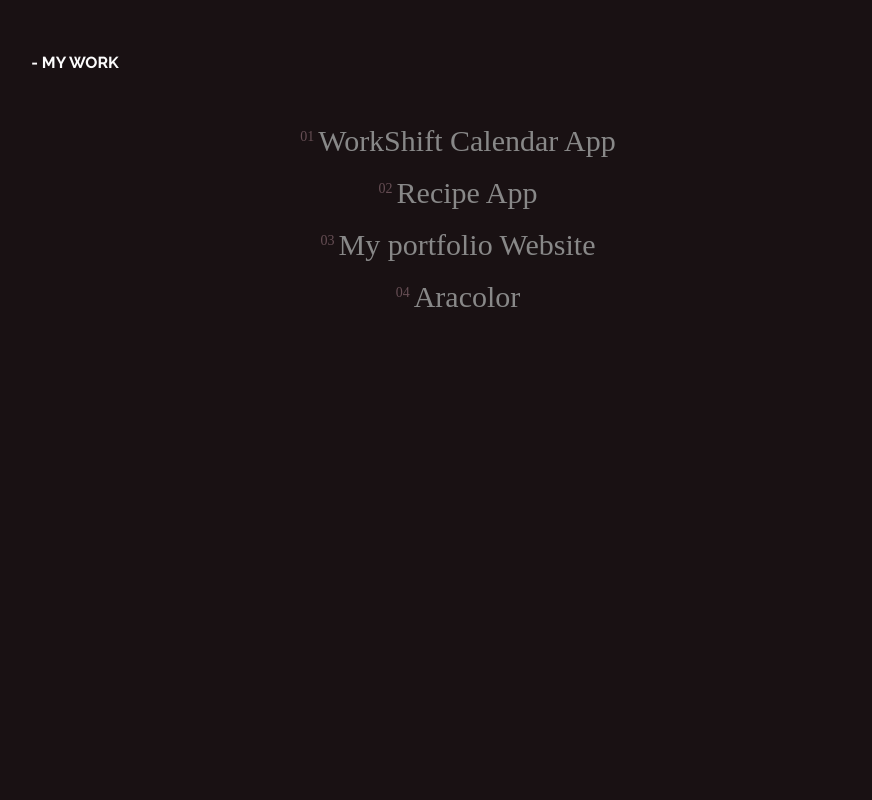
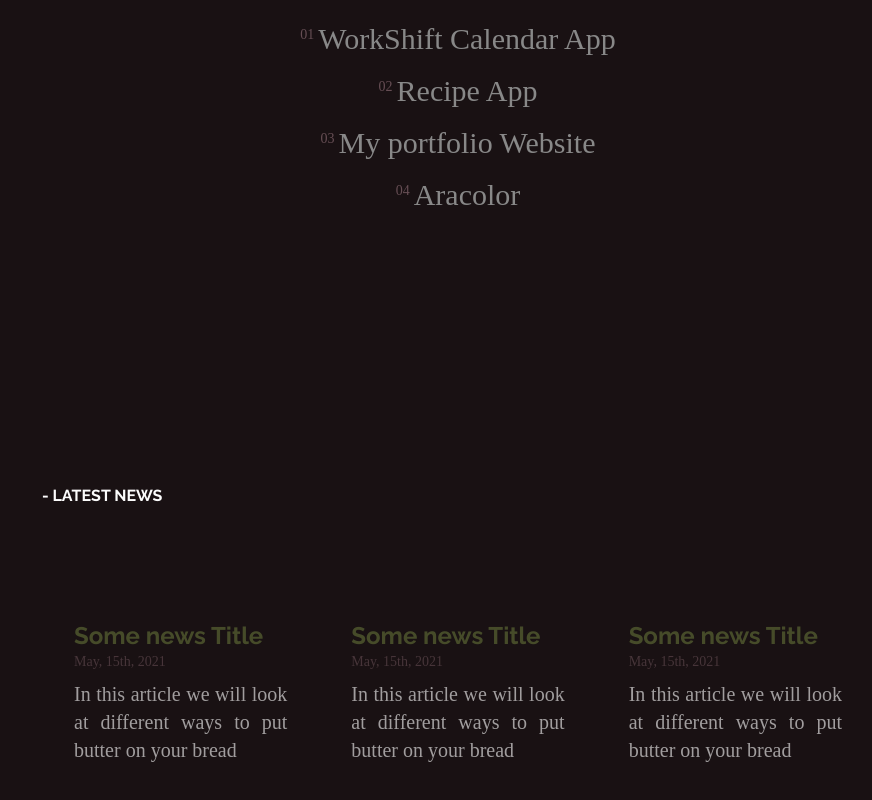
Before and after one commit to josefnagy/josefnagy.cz, a Next.js app: page / in a window 1280 px wide. Shown: the part 1597-2397 px from the top of the page, without its empty margins (182-1054 px from the left). Before the commit the page ends 2112 px from the top, so only its background shows below. Built offline with nearby package versions, Linux system fonts and the light colour scheme; a web font is replaced by a local one.

Commit message:
feat()- added latest news section

```diff
--- a/components/home-page/about.tsx
+++ b/components/home-page/about.tsx
@@ -1,12 +1,11 @@
-import { NextPage, Link } from 'next'
-
-import styles from './about.module.css'
+import { NextPage } from 'next'
 
 const About: NextPage = () => {
   return (
     <>
-      <section className="grid place-items-center h-1/2 px-4" id="about">
-        <p className="text-5xl font-thin text-center px-48 leading-tight">
+      <section className="grid place-items-center h-1/3 px-4" id="about">
+        <div className="w-2/3">
+          <p className="text-5xl font-thin text-center leading-tight">
             I am a conductor with a passion for{' '}
             <span className="text-primary font-bold">Web Development</span>, hiking, TV shows and
             bunch of other stuff. I live in Ostrava. Let’s have a look at my{' '}
@@ -25,6 +24,7 @@ const About: NextPage = () => {
             </a>
             .
           </p>
+        </div>
       </section>
     </>
   )
--- /dev/null
+++ b/components/home-page/latest-news.tsx
@@ -0,0 +1,51 @@
+import { NextPage } from 'next'
+import Link from 'next/link'
+
+const LatestNews: NextPage = () => {
+  return (
+    <>
+      <section className="grid place-items-center h-1/3 px-4" id="about">
+        <div className="w-2/3">
+          <h3 className="uppercase mb-20">- Latest News</h3>
+          <div className="flex justify-between">
+            <div className="transition duration-500 flex-1 p-8  z-20 opacity-60 hover:opacity-100">
+              <h4 className="text-2xl text-primary ">
+                <Link href="/">
+                  <a className="relative hover ">Some news Title</a>
+                </Link>
+              </h4>
+              <p className="text-sm text-dg">May, 15th, 2021</p>
+              <p className="mt-2 text-justify text-xl">
+                In this article we will look at different ways to put butter on your bread
+              </p>
+            </div>
+            <div className="transition duration-500 flex-1 p-8  z-20 opacity-60 hover:opacity-100">
+              <h4 className="text-2xl text-primary ">
+                <Link href="/">
+                  <a className="relative hover ">Some news Title</a>
+                </Link>
+              </h4>
+              <p className="text-sm text-dg">May, 15th, 2021</p>
+              <p className="mt-2 text-justify text-xl">
+                In this article we will look at different ways to put butter on your bread
+              </p>
+            </div>
+            <div className="transition duration-500 flex-1 p-8  z-20 opacity-60 hover:opacity-100">
+              <h4 className="text-2xl text-primary ">
+                <Link href="/">
+                  <a className="relative hover ">Some news Title</a>
+                </Link>
+              </h4>
+              <p className="text-sm text-dg">May, 15th, 2021</p>
+              <p className="mt-2 text-justify text-xl">
+                In this article we will look at different ways to put butter on your bread
+              </p>
+            </div>
+          </div>
+        </div>
+      </section>
+    </>
+  )
+}
+
+export default LatestNews
--- a/components/home-page/projects.tsx
+++ b/components/home-page/projects.tsx
@@ -4,9 +4,9 @@ import Link from 'next/link'
 const Projects: NextPage = () => {
   return (
     <>
-      <section className="grid place-items-center h-1/2" id="projects">
+      <section className="grid place-items-center h-1/3" id="projects">
         <div className="w-2/3">
-          <h3 className="uppercase mb-10">- My Work</h3>
+          <h3 className="uppercase mb-20">- My Work</h3>
           <ul className="grid place-items-center text-text">
             <li className="flex text-3xl  py-2">
               <span className="text-sm mr-1 text-dg mt-1">01</span>
--- a/pages/index.tsx
+++ b/pages/index.tsx
@@ -3,6 +3,7 @@ import About from '../components/home-page/about'
 
 import Hero from '../components/home-page/hero'
 import Projects from '../components/home-page/projects'
+import LatestNews from '../components/home-page/latest-news'
 
 const IndexPage: NextPage = () => {
   return (
@@ -10,6 +11,7 @@ const IndexPage: NextPage = () => {
       <Hero />
       <About />
       <Projects />
+      <LatestNews />
     </main>
   )
 }
```
Also changed, not shown: components/home-page/about.module.css (deleted, +0 -16 lines). Lines whose indentation alone changed are shown as unchanged.
